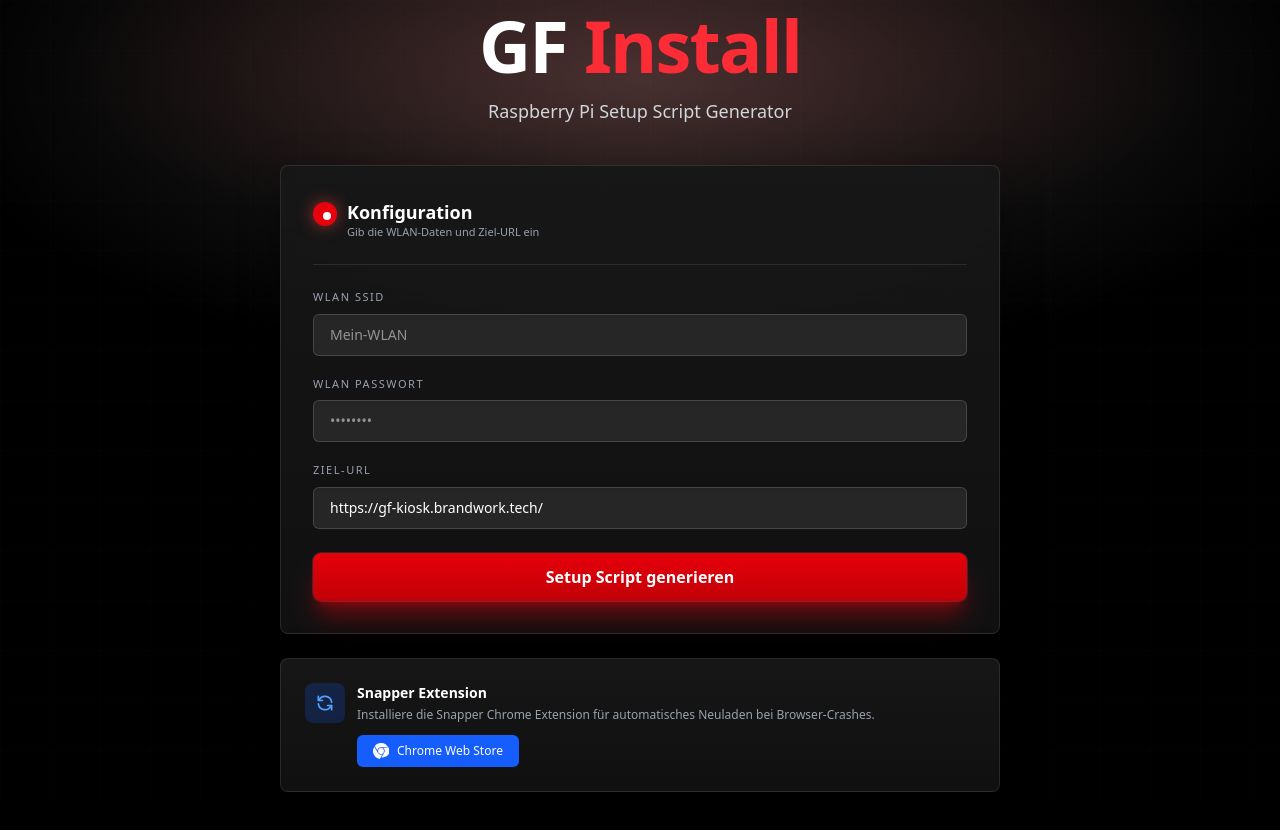
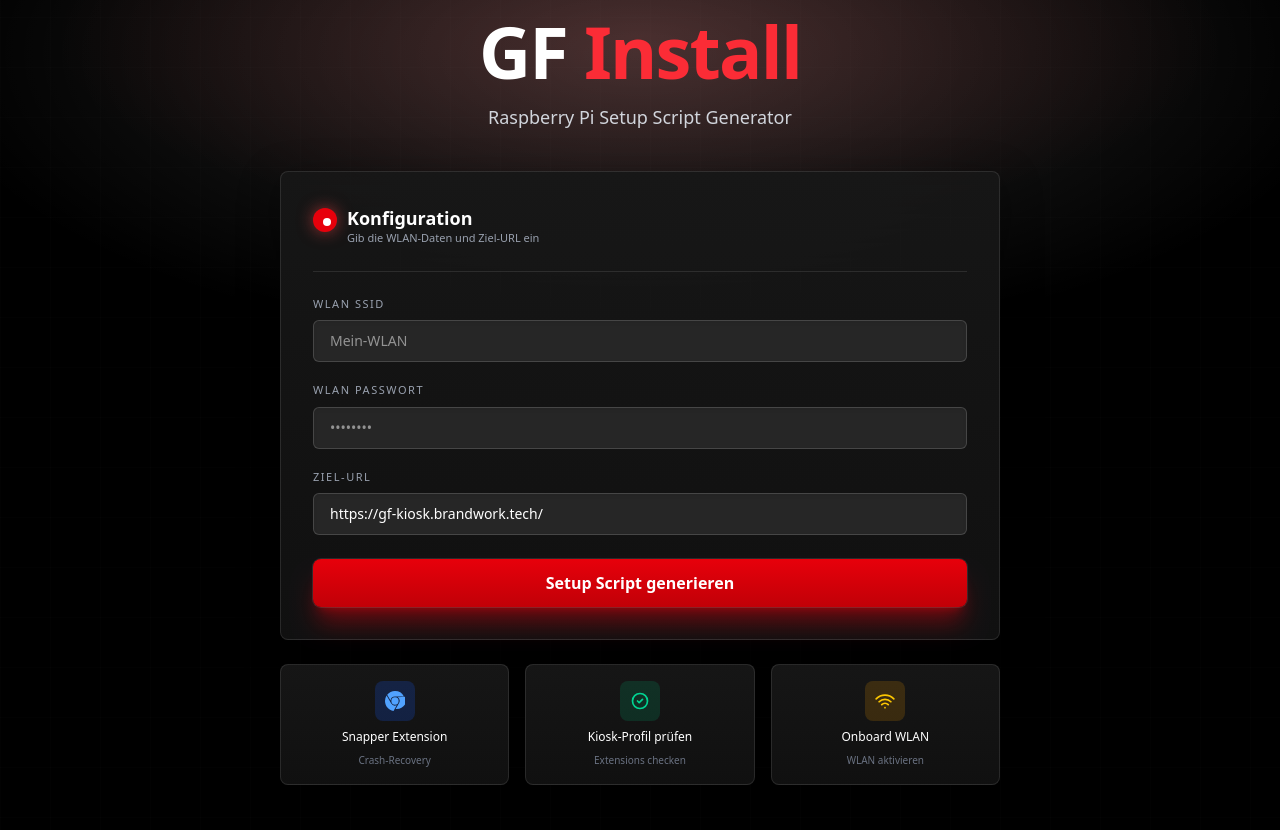
Before and after one commit to Z34D/gf-board, a React (Vite) app: page /install in a window 1280 px wide. Shown: the top 830 px of the page. Before the commit the page ends 800 px from the top, so only its background shows below. Built offline with nearby package versions, Linux system fonts and the light colour scheme.

Commit message:
Installer updates for pi 4. google translate fix

```diff
--- a/index.html
+++ b/index.html
@@ -1,7 +1,8 @@
 <!doctype html>
-<html lang="en">
+<html lang="de">
   <head>
     <meta charset="UTF-8" />
+    <meta name="google" content="notranslate" />
     <link rel="icon" type="image/svg+xml" href="/gf-favicon.svg" />
     <meta name="viewport" content="width=device-width, initial-scale=1.0" />
     <title>GF-Kiosk</title>
--- a/src/helper/create-installer.ts
+++ b/src/helper/create-installer.ts
@@ -1,27 +1,39 @@
 /**
- * Generiert ein Bash-Script für Raspberry Pi 5 (Bookworm/Wayland),
+ * Generiert ein Bash-Script für Raspberry Pi 4/5 (Bookworm/Wayland),
  * um WLAN, Auto-Login und Kiosk-Modus einzurichten.
  * PASTE-FREUNDLICH: Kann direkt in die Console kopiert werden!
  *
  * Setup-Schritte:
  * 1. WLAN konfigurieren (NetworkManager)
+ * 1b. USB-WLAN bevorzugen (deaktiviert onboard wlan0 wenn wlan1 vorhanden)
  * 2. Auto-Login aktivieren (raspi-config)
  * 3. Tastatur auf Deutsch setzen
  * 4. Auflösung auf 1080p fixieren
  * 5. Kiosk-Autostart (NUR labwc user autostart - EINE Methode!)
  * 6. Bildschirmschoner deaktivieren (raspi-config)
  * 7. Automatische Updates deaktivieren (wichtig für Kiosk-Stabilität!)
+ * 8. Snapper Extension installieren (Crash-Recovery)
+ *
+ * WLAN-Setup:
+ * - Wenn wlan1 (USB-Stick) vorhanden: Onboard WLAN wird deaktiviert
+ * - Pi nutzt dann nur noch USB-WLAN (bessere Reichweite/Stabilität)
  *
  * Autostart-Methode:
  * - NUR ~/.config/labwc/autostart (KEINE parallelen Methoden mehr!)
  * - Direkt in der Datei, kein separates Script
  *
- * Chromium Flags (KORRIGIERT):
+ * Chromium Flags:
+ * - --kiosk (Echter Kiosk-Modus, kein Escape möglich)
  * - --user-data-dir=$HOME/.chromium-kiosk (separates Profil, verhindert Keyring)
  * - --password-store=basic (KEIN Keyring-Popup!)
- * - --start-maximized --start-fullscreen (F11 funktioniert!)
+ * - --disable-dev-shm-usage + --memory-pressure-off (Memory-Optimierung für Pi)
  * - --disable-restore-session-state (KEINE Wiederherstellen-Bubble!)
  * - --ozone-platform=wayland (Wayland-Support)
+ *
+ * Kiosk verlassen:
+ * - Strg+Alt+F3 → Terminal (TTY3)
+ * - pkill chromium → Chromium beenden
+ * - Strg+Alt+F7 → Zurück zum Desktop
  *
  * @param ssid - Der Name des WLAN-Netzwerks (Optional: Leer lassen zum Überspringen)
  * @param password - Das WLAN-Passwort (Optional: Leer lassen zum Überspringen)
@@ -29,14 +41,18 @@
  * @returns String containing the complete bash script
  */
 
-export function generatePiSetupScript(ssid: string, password: string, url: string): string {
+export function generatePiSetupScript(
+  ssid: string,
+  password: string,
+  url: string,
+): string {
   // Wir escapen einfache Anführungszeichen für Bash, um Injection zu vermeiden
   const safeSsid = ssid ? ssid.replace(/'/g, "'\\''") : "";
   const safePass = password ? password.replace(/'/g, "'\\''") : "";
   const safeUrl = url.replace(/'/g, "'\\''");
 
   return `# ================================================
-# Raspberry Pi 5 Kiosk Setup (Wayland)
+# Raspberry Pi 4&5 Kiosk Setup (Wayland)
 # ================================================
 # ANLEITUNG: Einfach alles kopieren und in die Pi-Console pasten!
 
@@ -54,7 +70,7 @@ NC='\\033[0m'
 
 echo ""
 echo "================================================"
-echo "   Raspberry Pi 5 Kiosk Setup (Wayland)"
+echo "   Raspberry Pi 4&5 Kiosk Setup (Wayland)"
 echo "================================================"
 echo ""
 
@@ -63,9 +79,7 @@ if [ -n "$WIFI_SSID" ] && [ -n "$WIFI_PASS" ]; then
 	echo -n "Konfiguriere WLAN ('$WIFI_SSID')... "
 
 	# Lösche existierende Verbindung
-	if sudo nmcli connection show "$WIFI_SSID" >/dev/null 2>&1; then
 	sudo nmcli connection delete "$WIFI_SSID" >/dev/null 2>&1
-	fi
 
 	# Neue Verbindung anlegen
 	sudo nmcli con add type wifi ifname wlan0 con-name "$WIFI_SSID" ssid "$WIFI_SSID" >/dev/null 2>&1
@@ -82,6 +96,22 @@ if [ -n "$WIFI_SSID" ] && [ -n "$WIFI_PASS" ]; then
 else
 	echo -e "WLAN Konfiguration... \${YELLOW}[ÜBERSPRUNGEN]\${NC}"
 	WIFI_STATUS="SKIPPED"
+fi
+
+# 1b. USB-WLAN BEVORZUGEN (wlan1 statt onboard wlan0)
+if ip link show wlan1 >/dev/null 2>&1; then
+	echo -n "USB-WLAN gefunden, deaktiviere onboard WLAN... "
+	CONFIG_FILE="/boot/firmware/config.txt"
+	if ! grep -q "dtoverlay=disable-wifi" "$CONFIG_FILE" 2>/dev/null; then
+		echo "dtoverlay=disable-wifi" | sudo tee -a "$CONFIG_FILE" >/dev/null
+		echo -e "\${GREEN}[OK - wlan1 wird nach Neustart verwendet]\${NC}"
+		WLAN1_STATUS="OK"
+	else
+		echo -e "\${GREEN}[Bereits konfiguriert]\${NC}"
+		WLAN1_STATUS="OK"
+	fi
+else
+	WLAN1_STATUS="SKIPPED"
 fi
 
 # 2. AUTO-LOGIN AKTIVIEREN
@@ -149,8 +179,9 @@ mkdir -p "$LABWC_DIR"
 # Erstelle autostart Datei - NUR EINE METHODE!
 # WICHTIGE FLAGS:
 # - --user-data-dir: Separates Profil (verhindert Keyring-Popup)
+# - --kiosk: Echter Kiosk-Modus (Fullscreen, kein Escape)
 # - --password-store=basic: Kein Keyring!
-# - --start-fullscreen: F11 funktioniert (nicht --kiosk!)
+# - --disable-dev-shm-usage + --memory-pressure-off: Memory-Optimierung für Pi
 # - --disable-restore-session-state: Keine Wiederherstellen-Bubble!
 # PRE-START CLEANUP:
 # - Setzt "exit_type" auf "Normal" und "exited_cleanly" auf true
@@ -158,6 +189,9 @@ mkdir -p "$LABWC_DIR"
 cat > "$LABWC_DIR/autostart" << 'LABWC_EOF'
 #!/bin/sh
 # GF-Board Kiosk Autostart
+
+# Warte bis Desktop vollständig geladen ist
+sleep 10
 
 # CLEANUP: Chromium Crash-Flags zurücksetzen (verhindert Restore-Bubble)
 PREFS="\$HOME/.chromium-kiosk/Default/Preferences"
@@ -168,7 +202,7 @@ fi
 
 # Starte Chromium mit Anti-Restore-Flags
 LABWC_EOF
-echo "$CHROMIUM_CMD --user-data-dir=\$HOME/.chromium-kiosk --password-store=basic --use-mock-keychain --start-maximized --start-fullscreen --noerrdialogs --disable-infobars --no-first-run --disable-session-crashed-bubble --disable-restore-session-state --disable-background-mode --disable-backgrounding-occluded-windows --disable-sync --ozone-platform=wayland --enable-features=OverlayScrollbar --disable-features=Translate '$TARGET_URL' &" >> "$LABWC_DIR/autostart"
+echo "$CHROMIUM_CMD --user-data-dir=\$HOME/.chromium-kiosk --kiosk --ozone-platform=wayland --disable-dev-shm-usage --memory-pressure-off --disable-background-networking --disable-background-timer-throttling --disable-renderer-backgrounding --disable-backgrounding-occluded-windows --disable-component-update --disable-sync --disable-domain-reliability --noerrdialogs --disable-infobars --disable-hang-monitor --disable-prompt-on-repost --disable-session-crashed-bubble --disable-restore-session-state --no-first-run --disable-client-side-phishing-detection --disable-default-apps --password-store=basic --use-mock-keychain --enable-features=OverlayScrollbar --disable-features=Translate,TranslateUI '$TARGET_URL' &" >> "$LABWC_DIR/autostart"
 chmod +x "$LABWC_DIR/autostart"
 
 # Verifiziere
@@ -216,6 +250,10 @@ else
 	echo -e "WLAN Profil:         \${RED}✗ FEHLGESCHLAGEN\${NC}"
 fi
 
+if [ "$WLAN1_STATUS" == "OK" ]; then
+	echo -e "USB-WLAN (wlan1):    \${GREEN}✓ AKTIVIERT (onboard deaktiviert)\${NC}"
+fi
+
 if [ "$AUTOLOGIN_STATUS" == "OK" ]; then
 	echo -e "Auto-Login:          \${GREEN}✓ AKTIVIERT\${NC}"
 else
@@ -258,8 +296,12 @@ echo "✓ Setup abgeschlossen!"
 echo ""
 echo "WICHTIG:"
 echo "  • Chromium startet automatisch nach Neustart"
-echo "  • F11 drücken = Kiosk-Modus verlassen"
-echo "  • F11 nochmal = Zurück in Fullscreen"
+echo "  • Kiosk-Modus: Kein Escape mit F11 möglich!"
+echo ""
+echo "KIOSK VERLASSEN:"
+echo "  1. Strg+Alt+F3  → Terminal öffnen"
+echo "  2. pkill chromium"
+echo "  3. Strg+Alt+F7  → Zurück zum Desktop"
 echo ""
 echo "Falls Chromium NICHT startet:"
 echo "  cat ~/.config/labwc/autostart"
@@ -267,6 +309,16 @@ echo ""
 echo "================================================"
 echo ""
 
+# Snapper Extension installieren
+echo "Öffne Chromium zum Installieren der Snapper Extension..."
+echo "(Crash-Recovery für Kiosk-Modus)"
+echo ""
+echo "→ Klicke auf 'Hinzufügen' um die Extension zu installieren"
+echo "→ Schließe dann Chromium (Strg+W oder X)"
+echo ""
+$CHROMIUM_CMD --user-data-dir=$HOME/.chromium-kiosk --ozone-platform=wayland "https://chromewebstore.google.com/detail/snapper-aw-snap-tab-reloa/jehgbfogcmbekbbcadldojojckehlkbi"
+
+echo ""
 read -p "Setup abgeschlossen. Jetzt neustarten? (y/n): " confirm
 if [[ $confirm == [yY] || $confirm == [yY][eE][sS] ]]; then
 	echo "Neustart wird initiiert..."
--- a/src/routes/install.tsx
+++ b/src/routes/install.tsx
@@ -6,12 +6,20 @@ export const Route = createFileRoute("/install")({
   component: InstallPage,
 });
 
+const CHECK_EXTENSIONS_CMD =
+  "chromium --user-data-dir=$HOME/.chromium-kiosk chrome://extensions";
+
+const ENABLE_ONBOARD_WIFI_CMD =
+  "sudo sed -i '/dtoverlay=disable-wifi/d' /boot/firmware/config.txt && echo 'Onboard WLAN aktiviert. Neustart erforderlich.'";
+
 function InstallPage() {
   const [ssid, setSsid] = useState("");
   const [password, setPassword] = useState("");
   const [url, setUrl] = useState("https://gf-kiosk.brandwork.tech/");
   const [generatedScript, setGeneratedScript] = useState("");
   const [copySuccess, setCopySuccess] = useState(false);
+  const [checkCopySuccess, setCheckCopySuccess] = useState(false);
+  const [wifiCopySuccess, setWifiCopySuccess] = useState(false);
 
   const handleGenerate = () => {
     if (!url) {
@@ -35,7 +43,7 @@ function InstallPage() {
   };
 
   return (
-    <div className="w-full h-screen bg-black text-white flex flex-col items-center justify-center relative overflow-hidden">
+    <div className="w-full min-h-screen bg-black text-white flex flex-col items-center py-12 relative overflow-auto">
       {/* Background Grid Pattern */}
       <div className="absolute inset-0 opacity-10">
         <div
@@ -207,12 +215,42 @@ function InstallPage() {
           </div>
         )}
 
-        {/* Snapper Extension Link */}
-        <div className="bg-gradient-to-b from-neutral-900/95 to-neutral-900/70 border border-white/10 p-6 rounded-lg w-full mt-6 shadow-[0_12px_40px_rgba(0,0,0,.4)]">
-          <div className="flex items-start gap-3">
-            <div className="flex-shrink-0 w-10 h-10 bg-blue-600/20 rounded-lg flex items-center justify-center">
+        {/* Quick Actions Grid */}
+        <div className="grid grid-cols-3 gap-4 mt-6">
+          {/* Snapper Extension */}
+          <a
+            href="https://chromewebstore.google.com/detail/snapper-aw-snap-tab-reloa/jehgbfogcmbekbbcadldojojckehlkbi"
+            target="_blank"
+            rel="noopener noreferrer"
+            className="flex flex-col items-center gap-2 p-4 bg-gradient-to-b from-neutral-900/95 to-neutral-900/70 border border-white/10 rounded-lg hover:border-blue-500/50 transition-colors"
+          >
+            <div className="w-10 h-10 bg-blue-600/20 rounded-lg flex items-center justify-center">
               <svg
                 className="w-5 h-5 text-blue-400"
+                viewBox="0 0 24 24"
+                fill="currentColor"
+              >
+                <path d="M12 0C8.21 0 4.831 1.757 2.632 4.501l3.953 6.848A5.454 5.454 0 0 1 12 6.545h10.691A12 12 0 0 0 12 0zM1.931 5.47A11.943 11.943 0 0 0 0 12c0 6.012 4.42 10.991 10.189 11.864l3.953-6.847a5.45 5.45 0 0 1-6.865-2.29zm13.342 2.166a5.446 5.446 0 0 1 1.45 7.09l.002.001h-.002l-3.953 6.848c.389.035.782.054 1.18.054 6.627 0 12-5.373 12-12 0-1.006-.124-1.983-.357-2.915zM12 16.364a4.364 4.364 0 1 1 0-8.728 4.364 4.364 0 0 1 0 8.728z" />
+              </svg>
+            </div>
+            <span className="text-xs font-medium text-white">
+              Snapper Extension
+            </span>
+            <span className="text-[10px] text-gray-500">Crash-Recovery</span>
+          </a>
+
+          {/* Check Kiosk Profile */}
+          <button
+            onClick={() => {
+              navigator.clipboard.writeText(CHECK_EXTENSIONS_CMD);
+              setCheckCopySuccess(true);
+              setTimeout(() => setCheckCopySuccess(false), 3000);
+            }}
+            className="flex flex-col items-center gap-2 p-4 bg-gradient-to-b from-neutral-900/95 to-neutral-900/70 border border-white/10 rounded-lg hover:border-emerald-500/50 transition-colors"
+          >
+            <div className="w-10 h-10 bg-emerald-600/20 rounded-lg flex items-center justify-center">
+              <svg
+                className="w-5 h-5 text-emerald-400"
                 fill="none"
                 viewBox="0 0 24 24"
                 stroke="currentColor"
@@ -221,35 +259,47 @@ function InstallPage() {
                   strokeLinecap="round"
                   strokeLinejoin="round"
                   strokeWidth={2}
-                  d="M4 4v5h.582m15.356 2A8.001 8.001 0 004.582 9m0 0H9m11 11v-5h-.581m0 0a8.003 8.003 0 01-15.357-2m15.357 2H15"
+                  d="M9 12l2 2 4-4m6 2a9 9 0 11-18 0 9 9 0 0118 0z"
                 />
               </svg>
             </div>
-            <div className="flex-1">
-              <h3 className="text-sm font-semibold text-white mb-1">
-                Snapper Extension
-              </h3>
-              <p className="text-xs text-gray-400 mb-3">
-                Installiere die Snapper Chrome Extension für automatisches
-                Neuladen bei Browser-Crashes.
-              </p>
-              <a
-                href="https://chromewebstore.google.com/detail/snapper-aw-snap-tab-reloa/jehgbfogcmbekbbcadldojojckehlkbi"
-                target="_blank"
-                rel="noopener noreferrer"
-                className="inline-flex items-center gap-2 px-4 py-2 bg-blue-600 hover:bg-blue-700 text-white text-xs font-medium rounded-md transition-colors"
+            <span className="text-xs font-medium text-white">
+              {checkCopySuccess ? "Kopiert!" : "Kiosk-Profil prüfen"}
+            </span>
+            <span className="text-[10px] text-gray-500">
+              Extensions checken
+            </span>
+          </button>
+
+          {/* Activate Pi WLAN */}
+          <button
+            onClick={() => {
+              navigator.clipboard.writeText(ENABLE_ONBOARD_WIFI_CMD);
+              setWifiCopySuccess(true);
+              setTimeout(() => setWifiCopySuccess(false), 3000);
+            }}
+            className="flex flex-col items-center gap-2 p-4 bg-gradient-to-b from-neutral-900/95 to-neutral-900/70 border border-white/10 rounded-lg hover:border-yellow-500/50 transition-colors"
+          >
+            <div className="w-10 h-10 bg-yellow-600/20 rounded-lg flex items-center justify-center">
+              <svg
+                className="w-5 h-5 text-yellow-400"
+                fill="none"
+                viewBox="0 0 24 24"
+                stroke="currentColor"
               >
-                <svg
-                  className="w-4 h-4"
-                  viewBox="0 0 24 24"
-                  fill="currentColor"
-                >
-                  <path d="M12 0C8.21 0 4.831 1.757 2.632 4.501l3.953 6.848A5.454 5.454 0 0 1 12 6.545h10.691A12 12 0 0 0 12 0zM1.931 5.47A11.943 11.943 0 0 0 0 12c0 6.012 4.42 10.991 10.189 11.864l3.953-6.847a5.45 5.45 0 0 1-6.865-2.29zm13.342 2.166a5.446 5.446 0 0 1 1.45 7.09l.002.001h-.002l-3.953 6.848c.389.035.782.054 1.18.054 6.627 0 12-5.373 12-12 0-1.006-.124-1.983-.357-2.915zM12 16.364a4.364 4.364 0 1 1 0-8.728 4.364 4.364 0 0 1 0 8.728z" />
-                </svg>
-                Chrome Web Store
-              </a>
+                <path
+                  strokeLinecap="round"
+                  strokeLinejoin="round"
+                  strokeWidth={2}
+                  d="M8.111 16.404a5.5 5.5 0 017.778 0M12 20h.01m-7.08-7.071c3.904-3.905 10.236-3.905 14.14 0M1.394 9.393c5.857-5.857 15.355-5.857 21.213 0"
+                />
+              </svg>
             </div>
-          </div>
+            <span className="text-xs font-medium text-white">
+              {wifiCopySuccess ? "Kopiert!" : "Onboard WLAN"}
+            </span>
+            <span className="text-[10px] text-gray-500">WLAN aktivieren</span>
+          </button>
         </div>
       </div>
     </div>
```
Also changed, not shown: src/components/LoginPage.tsx (+5 -3 lines), src/routes/index.tsx (+10 -11 lines). Lines whose indentation alone changed are shown as unchanged.
